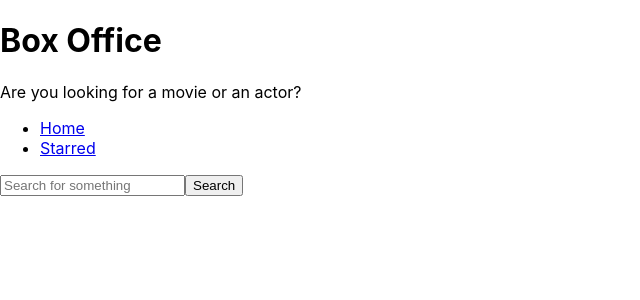
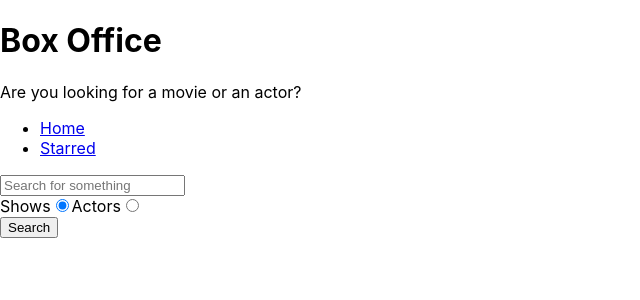
Before and after one commit to rishavJAY/box-office, a React (Create React App) app: page / in a window 1280 px wide. Shown: the top 300 px of the page, without its empty margins (0-640 px from the left). Built offline with nearby package versions, Linux system fonts and the light colour scheme.

Commit message:
added search option

```diff
--- a/src/pages/Home.js
+++ b/src/pages/Home.js
@@ -5,9 +5,12 @@ import { apiGet } from '../misc/config';
 const Home = () => {
   const [input, setInput] = useState('');
   const [results, setResults] = useState(null);
+  const [searchOption, setSearchOption] = useState('shows');
+
+  const isShowsSearch = searchOption === 'shows';
 
   const onSearch = () => {
-    apiGet(`/search/shows?q=${input}`).then(result => {
+    apiGet(`/search/${searchOption}?q=${input}`).then(result => {
       setResults(result);
     });
   };
@@ -22,7 +25,9 @@ const Home = () => {
     setInput(ev.target.value);
   };
 
-
+  const onRadioChange = (ev) => {
+    setSearchOption(ev.target.value);
+  }
 
   const renderResults = () => {
     if (results && results.length === 0) {
@@ -30,11 +35,14 @@ const Home = () => {
     }
     if (results && results.length > 0) {
       return (
-        <div>
-          {results.map(item => (
+        results[0].show ?
+          results.map(item => (
             <div key={item.show.id} > {item.show.name} </div>
-          ))}
-        </div>
+          ))
+         :
+          results.map(item => (
+            <div key={item.person.id} > {item.person.name} </div>
+          ))
       );
     }
     return null;
@@ -44,7 +52,16 @@ const Home = () => {
     <MainPageLayout>
       <input type="text" placeholder="Search for something" onChange={onInputChange} onKeyDown={onKeyDown} value={input} />
 
-
+      <div>
+        <label htmlFor="shows-search">
+          Shows
+          <input type="radio" checked={isShowsSearch} id="shows-search" value="shows" onChange={onRadioChange} />
+        </label>
+        <label htmlFor="shows-search">
+          Actors
+          <input type="radio" checked={!isShowsSearch} id="actors-search" value="people" onChange={onRadioChange} />
+        </label>
+      </div>
 
       <button type="button" onClick={onSearch}>Search</button>
       {renderResults()}
```
